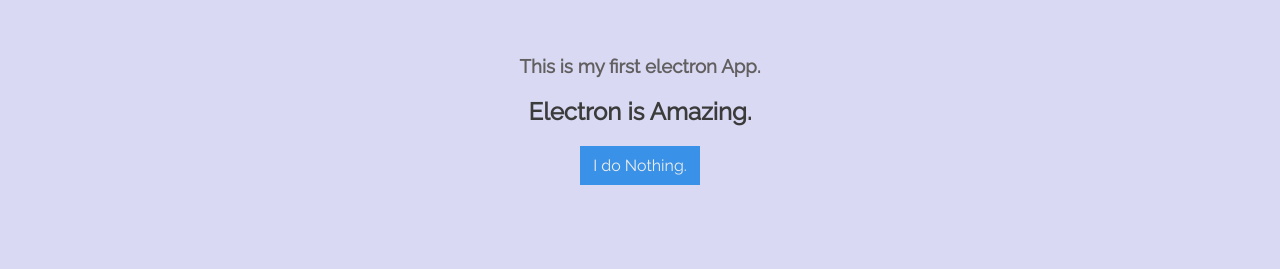
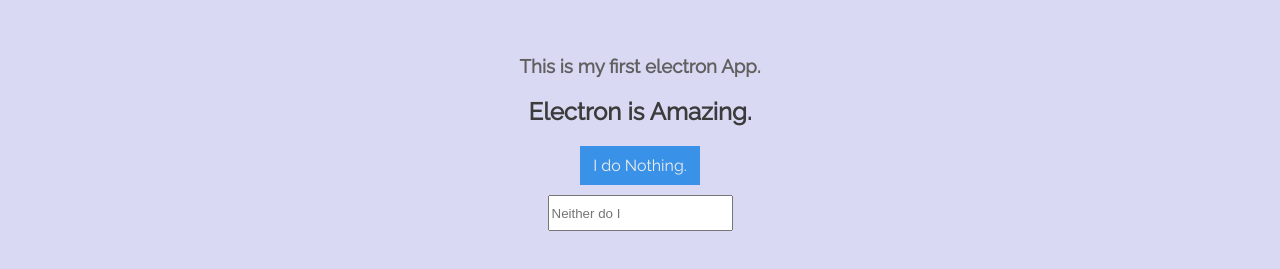
Before and after one commit to Gcampes/electron, a website: page index.html in a window 1280 px wide. Shown: the part 183-452 px from the top of the page. Drawn offline with Linux system fonts and the light colour scheme.

Commit message:
played a bit more with electron

```diff
--- a/index.html
+++ b/index.html
@@ -56,6 +56,15 @@
           -ms-user-select: none;
           user-select: none;
       }
+
+      input[type="text"]{
+        margin-top: 10px;
+        height: 30px;
+      }
+
+      input[type="text"]:focus{
+       outline: none;
+      }
     </style>
 
     <section id="presentation">
@@ -67,12 +76,17 @@
     </section>
     <section>
       <div id="button">I do Nothing.</div>
+      <input type="text" name="name" placeholder="Neither do I" id="input">
     </section>
 
     <script type="text/javascript">
       document.getElementById("button").addEventListener('click', function(){
         document.getElementById("button").textContent = "I lied.";
       })
+
+      document.getElementById("input").addEventListener('click', function(){
+        document.getElementById("input").placeholder = "I am a Liar too";
+      })
     </script>
   </body>
 </html>
```
